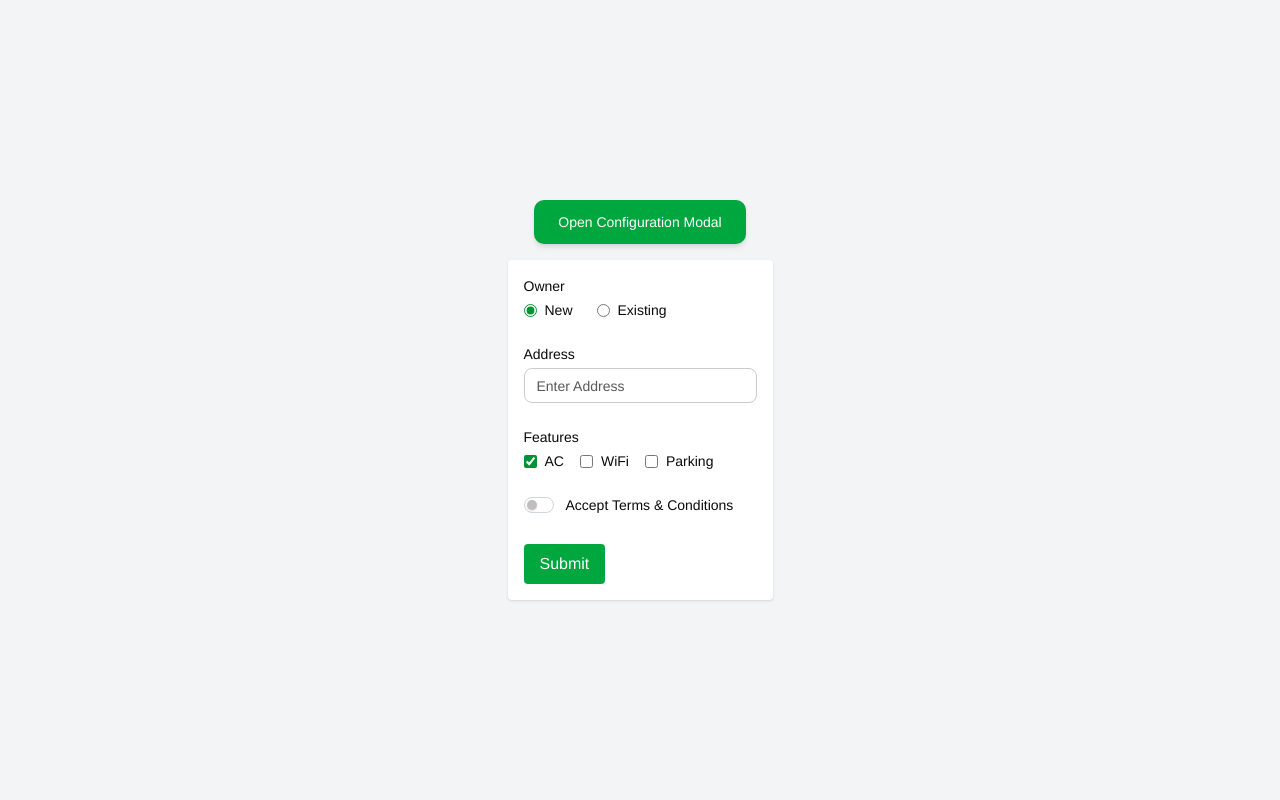
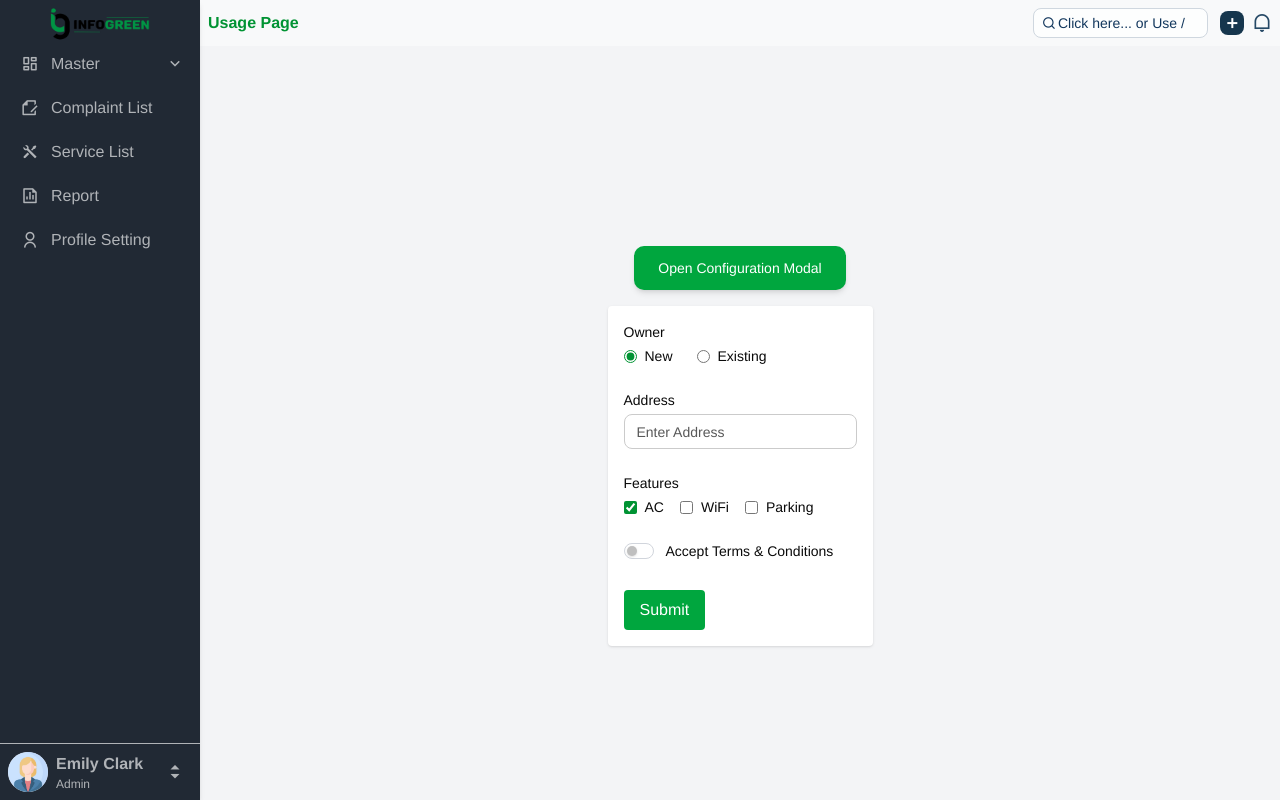
Before and after one commit to Sanjith-Infogreen/cloudbook-desktop, a Next.js app in the folder cloudbook/: page /modules/aishvarya in a window 1280 px wide. Built offline with nearby package versions, Linux system fonts and the light colour scheme.

Commit message:
updated page.tsx - aishwarya

```diff
--- a/cloudbook/src/app/modules/aishvarya/page.tsx
+++ b/cloudbook/src/app/modules/aishvarya/page.tsx
@@ -2,6 +2,8 @@
 
 import React, { useState } from "react";
 import CommonModal from "@/app/utils/common-modal";
+import Layout from '@/app/components/Layout'; // ✅ Adjust this path to your actual Layout file
+
 import {
   Input,
   RadioGroup,
@@ -34,7 +36,7 @@ const Page: React.FC = () => {
     console.log("Form Values:", form);
   };
 
-  return (
+  return (    <Layout pageTitle="Usage Page">
     <div className="flex flex-col items-center justify-center min-h-screen bg-gray-100 p-4 font-inter">
       <button
         id="ModalBtn"
@@ -110,6 +112,7 @@ const Page: React.FC = () => {
         </button>
       </form>
     </div>
+    </Layout>
   );
 };
 
```
